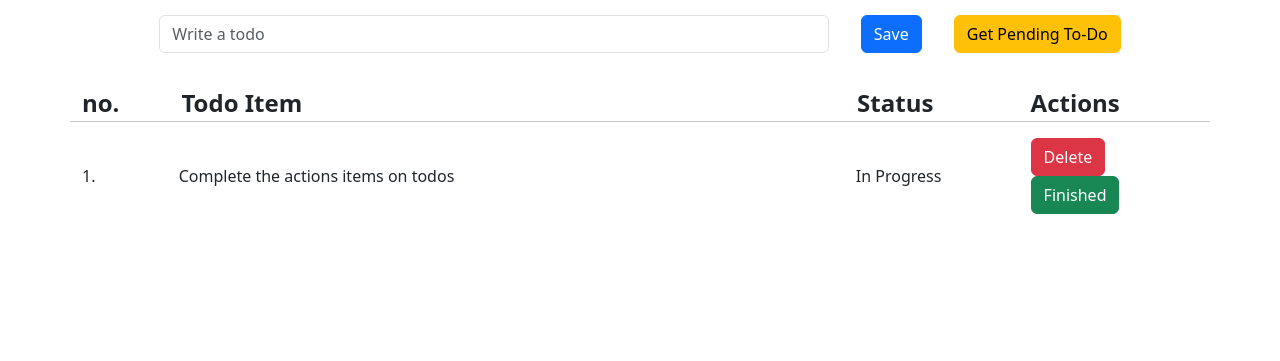
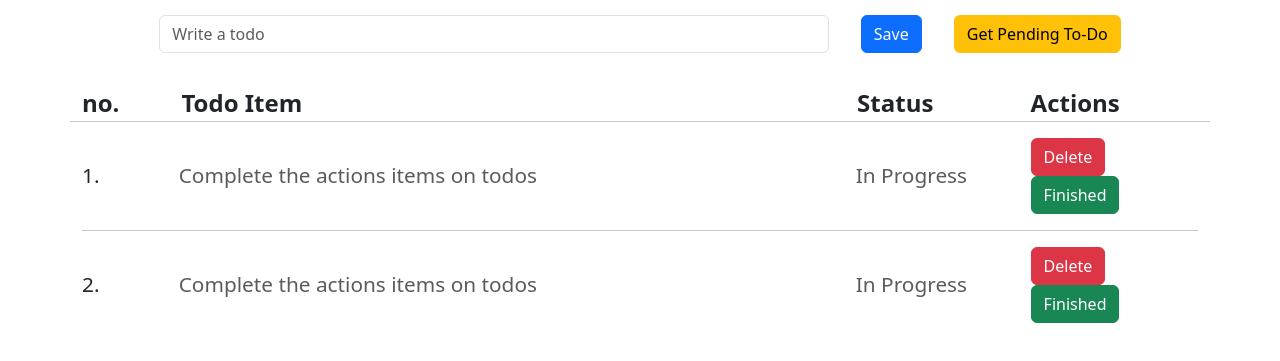
Before and after one commit to Harshitshukla0208/To-Do_web, a plain HTML site: page index.html in a window 1280 px wide. Shown: the part 73-434 px from the top of the page. Drawn offline with nearby package versions, Linux system fonts and the light colour scheme.

Commit message:
added basic UI

```diff
--- a/index.html
+++ b/index.html
@@ -44,8 +44,20 @@
             <div class="row">
                 <div class="todo-item d-flex flex-row justify-content-between align-items-center">
                     <div class="todo-no">1.</div>
-                        <div class="todo-detail">Complete the actions items on todos</div>
-                        <div class="todo-status">In Progress</div>
+                        <div class="todo-detail text-muted">Complete the actions items on todos</div>
+                        <div class="todo-status text-muted">In Progress</div>
+                        <div class="todo-action">
+                            <button class="btn btn-danger">Delete</button>
+                            <button class="btn btn-success">Finished</button>
+                        </div>
+                </div>
+            </div>
+            <hr>
+            <div class="row">
+                <div class="todo-item d-flex flex-row justify-content-between align-items-center">
+                    <div class="todo-no">2.</div>
+                        <div class="todo-detail text-muted">Complete the actions items on todos</div>
+                        <div class="todo-status text-muted">In Progress</div>
                         <div class="todo-action">
                             <button class="btn btn-danger">Delete</button>
                             <button class="btn btn-success">Finished</button>
--- a/styles.css
+++ b/styles.css
@@ -28,3 +28,7 @@ html {
 .todo-action {
     flex-basis: 15%;
 }
+.todo-item {
+    font-size: 1.3rem;
+
+}
```
